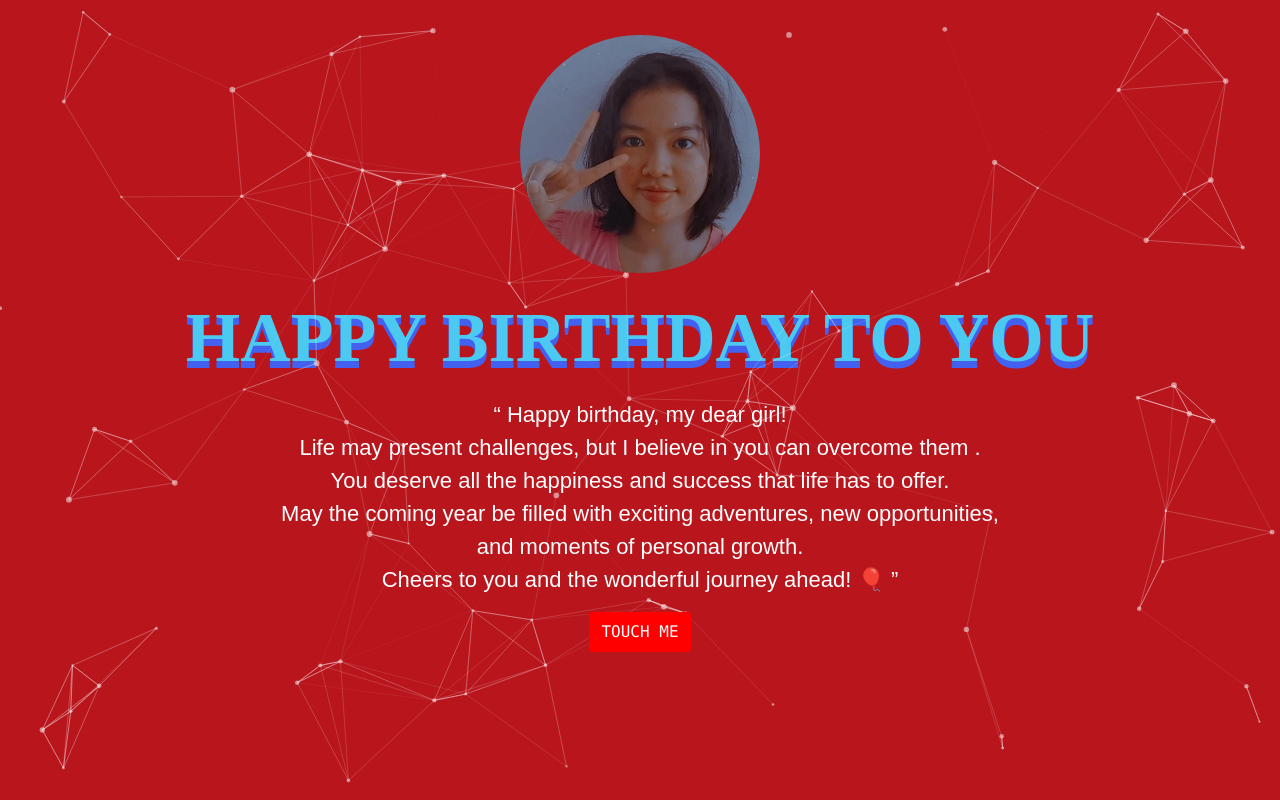
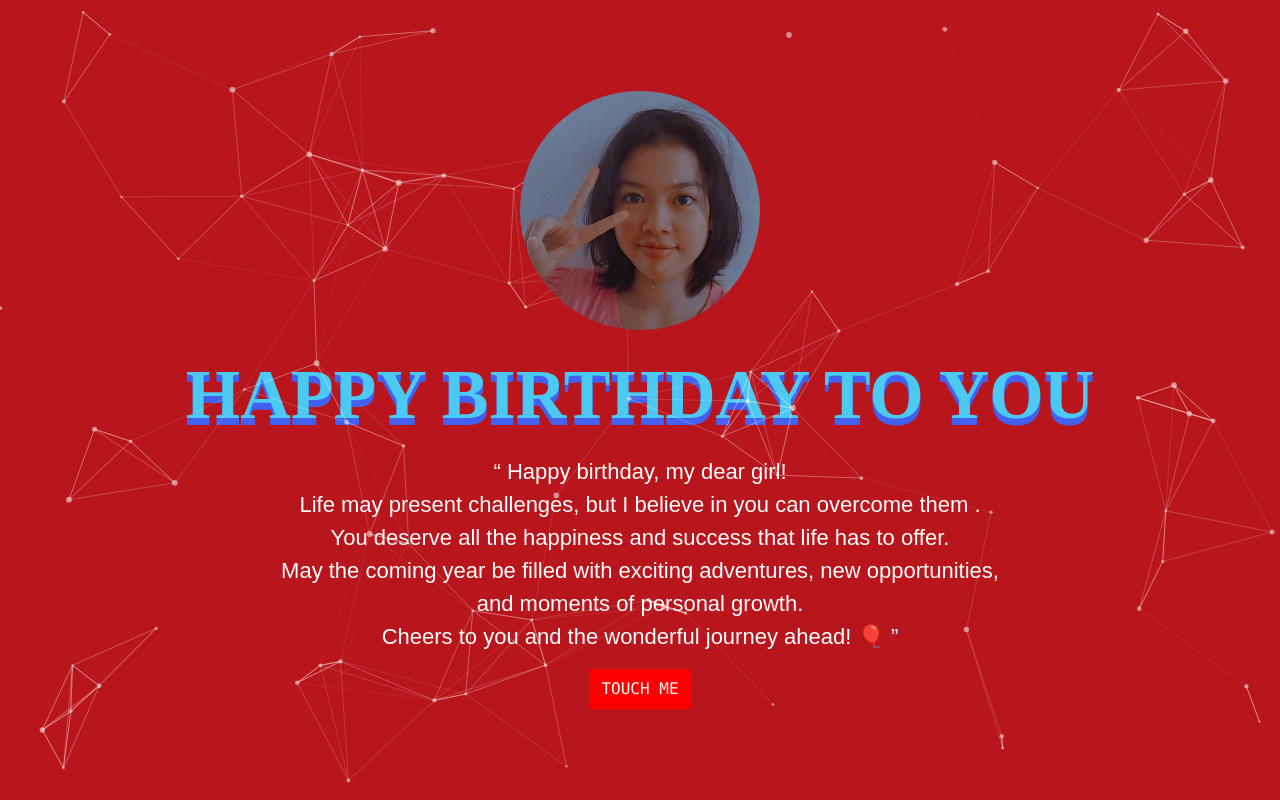
Before and after one commit to Aung-Zaw-Phyo/gf_birthday, a React (Create React App) app: page / in a window 1280 px wide. Built offline with nearby package versions, Linux system fonts and the light colour scheme.

Commit message:
adjust alignment

```diff
--- a/src/App.js
+++ b/src/App.js
@@ -16,7 +16,7 @@ function App() {
   return (
     <div className="App">
       <ParticleJs config={isChanged ? particleConfig2 : particlesConfig} />
-      <div className="content text-center container mt-[20px] sm:mt-[35px] mb-4 sm:mb-6 text-white">
+      <div className="content h-[100vh] flex flex-col justify-center items-center text-center container  text-white">
         <audio
           ref={audioRef}
           id="audio"
```
